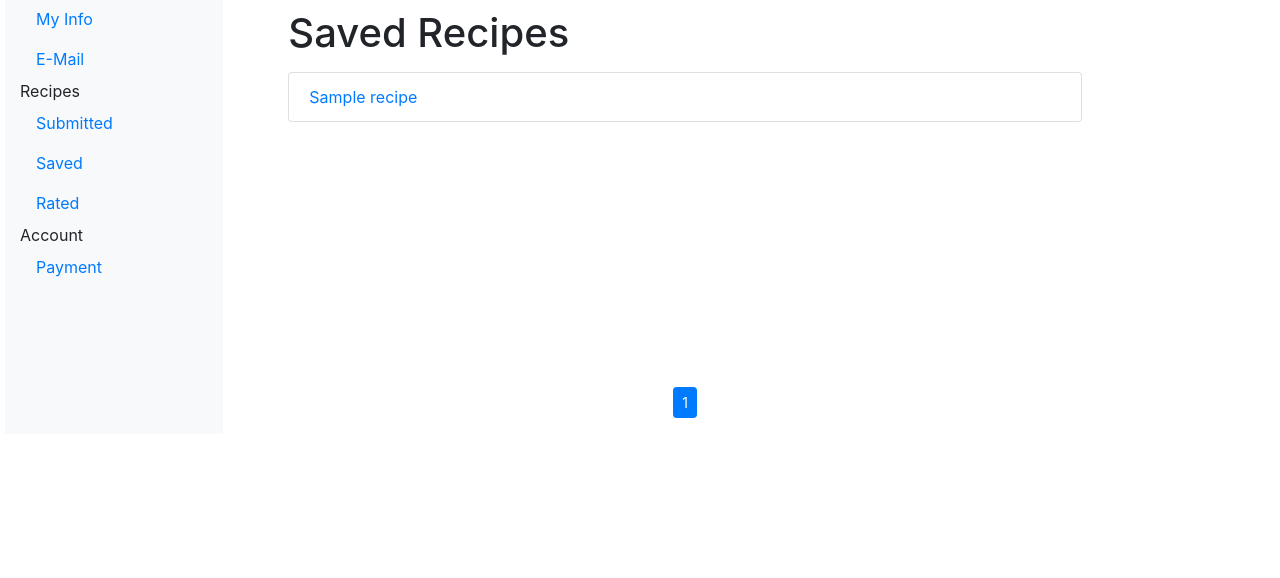
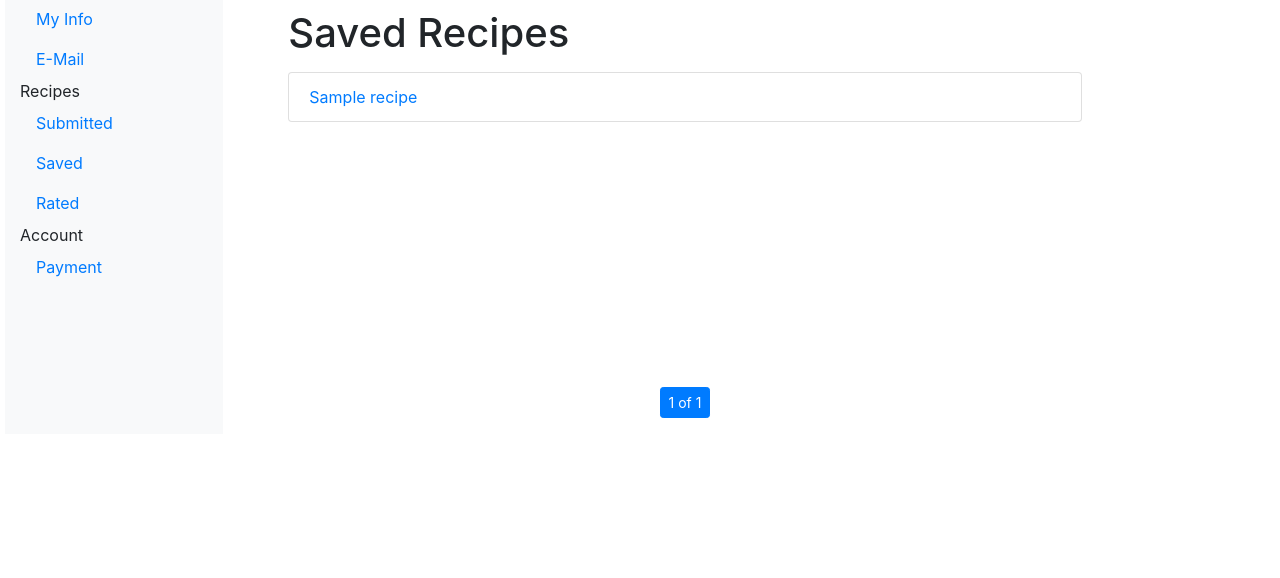
Before and after one commit to ggetzie/nnr, a Django app: a page that uses nnr/templates/recipes/pagination.html in a window 1280 px wide. Shown: the part 67-645 px from the top of the page. Run offline with Django 3.2, Linux system fonts and the light colour scheme; a user stored in the database is signed in; tables that the repository leaves empty hold one stand-in row (values such as "Sample post"); some libraries are stand-ins or nearby versions.

Commit message:
fix pagination menu

```diff
--- a/nnr/templates/recipes/pagination.html
+++ b/nnr/templates/recipes/pagination.html
@@ -9,11 +9,11 @@
         </li>
         {% endif %}
         <li class="page-item active">
-            <a class="page-link" href="?page={{ page_obj.number }}">{{ page_obj.number }}</a>
+            <a class="page-link" href="?page={{ page_obj.number }}">{{ page_obj.number }} of {{ page_obj.paginator.num_pages }}</a>
         </li>
         {% if page_obj.has_next %}
         <li class="page-item">
-            <a class="page-linke" href="?page{{ page_obj.next_page_number }}">next</a>
+            <a class="page-link" href="?page={{ page_obj.next_page_number }}">next</a>
         </li>
         <li class="page-item">
             <a class="page-link" href="?page={{ page_obj.paginator.num_pages }}">last &raquo;</a>
```
